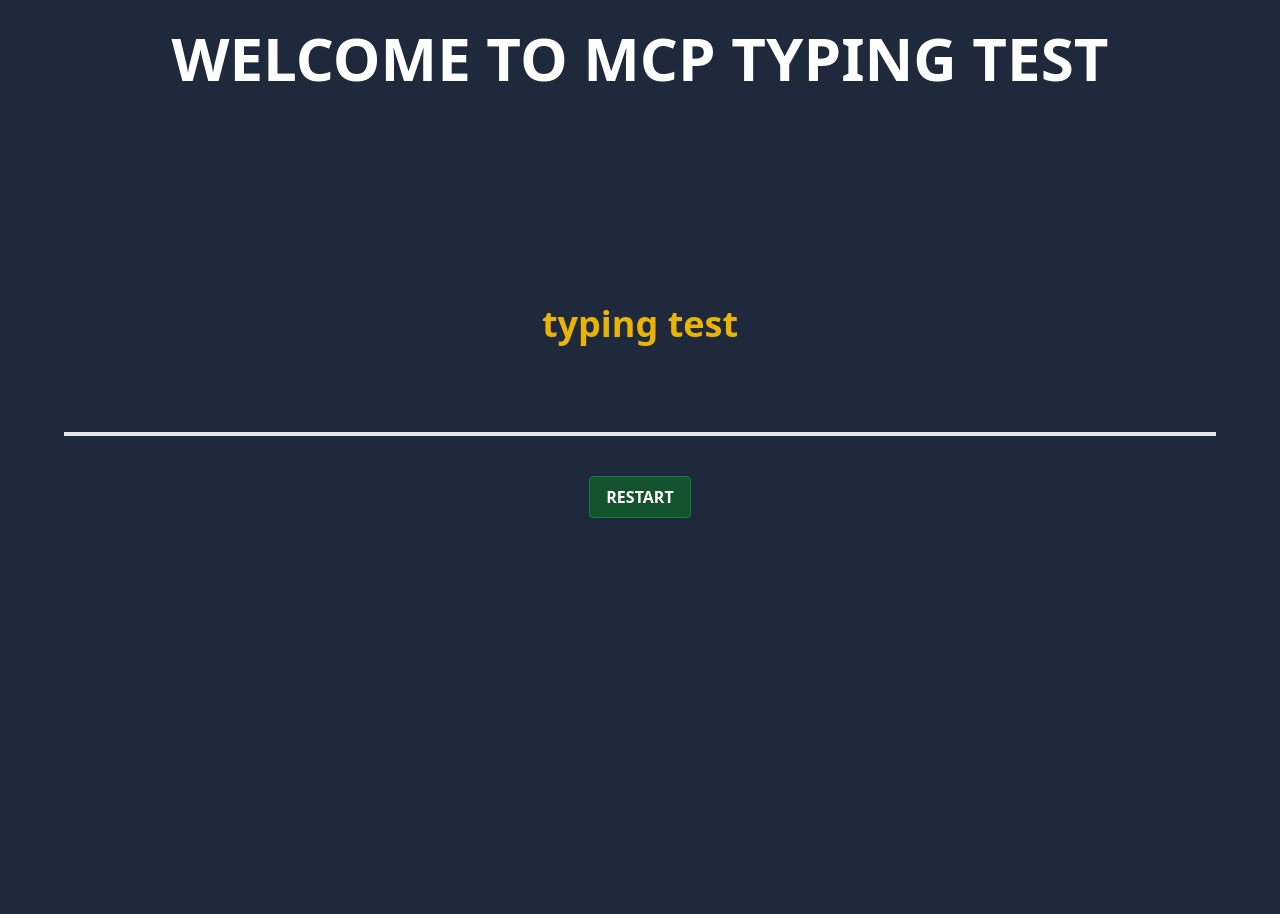
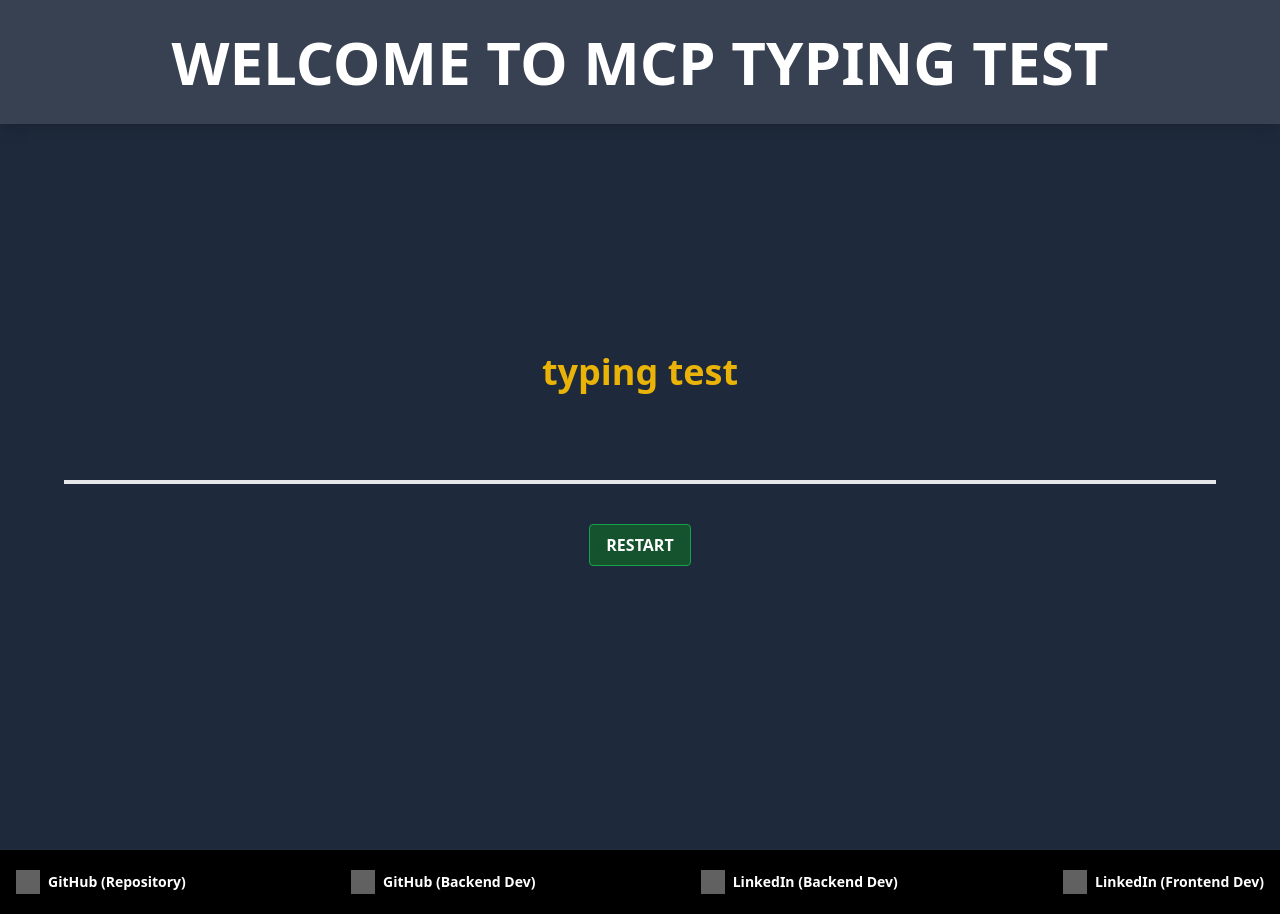
Before and after one commit to MoisesCorcho/typingTest, a PHP site: page / in a window 1280 px wide. Before the commit the page ends 518 px from the top, so only its background shows below. Run offline with PHP 8.4, Linux system fonts and the light colour scheme; grey boxes are pictures that could not be loaded.

Commit message:
Actualizacion visual
Correccion de algunos errores asi como adicion de algunos apartados visuales

```diff
--- a/package.json
+++ b/package.json
@@ -1,7 +1,6 @@
 {
   "name": "typingtest",
   "version": "1.0.0",
-  "description": "",
   "main": "index.js",
   "scripts": {
     "build": "npx tailwindcss -i src/input.css -o public/output.css --watch",
@@ -12,5 +11,6 @@
   "license": "ISC",
   "devDependencies": {
     "tailwindcss": "^3.3.3"
-  }
+  },
+  "description": ""
 }
--- a/public/index.html
+++ b/public/index.html
@@ -1,6 +1,6 @@
 
 <!DOCTYPE html>
-<html lang="en">
+<html class="min-h-screen" lang="en">
 <head>
     <meta charset="UTF-8">
     <meta name="viewport" content="width=device-width, initial-scale=1.0">
@@ -8,11 +8,20 @@
     <script src="https://cdn.jsdelivr.net/npm/axios/dist/axios.min.js"></script>
     <title>Document</title>
 </head>
-<body class="bg-slate-800 text-white">
+<body class="bg-slate-800 text-white flex flex-col min-h-screen">
 
-    <div class="flex items-center justify-center text-center uppercase font-bold text-white text-6xl p-2 mt-5 mb-52">
+    <!-- INICIO DE: NAVBAR -->
+    <nav class="bg-gray-700 px-4 py-6 shadow-lg mb-52 w-auto">
+
+        <div class="flex items-center justify-center text-center uppercase font-bold text-white text-6xl p-2 mx-auto">
             Welcome to MCP Typing test
         </div>
+
+    </nav>
+    <!-- FIN DE: NAVBAR -->
+
+    <!-- INICIO DE: MAIN -->
+    <main class="">
 
         <div id="tytest" class="flex items-center justify-center font-semibold text-4xl text-center mx-5 text-yellow-500 mt-5">
             typing test
@@ -22,14 +31,14 @@
         <div class="flex justify-center items-center mt-10 p-4">
 
             <!-- FORM CONTAINER : Esta es la estructura del formulario como tal asigamos el tamaño que tendra el fomulario dentro del contenedor asignado antes -->
-        <form class="w-full max-w-6xl mx-5" id="typingForm">
+            <form class="w-full max-w-6xl mx-5 md:mb-52" id="typingForm">
 
                 <!-- MIDDLE CONTAINER DIV : Esto permite que los objetos conenidos dentro del formulario y este div tengan la propiedad FLEX-->
                 <div class="flex">
 
                     <!-- INPUT CONTAINER DIV : Esto le da el tamaño al input asignadole un contenedor y diciendole que ocupe todo ese espacio -->
                     <div class="w-full">
-                    <input class="w-full bg-slate-800 border-b-4 text-gray-300 text-2xl" type="text" name="userInputName" id="userInputID" value="">
+                        <input class="w-full bg-slate-800 border-b-4 text-gray-300 text-2xl outline-none" type="text" name="userInputName" id="userInputID" value="">
                     </div>
 
                     <audio src="./audio/tecla.mp3" id="myAudio"></audio>
@@ -37,20 +46,83 @@
 
                 </div>
 
-            <div class="flex justify-center mt-10 " id="restart">
-                <button id="restartButton" type="submit" class="flex items-center bg-green-900 text-white border border-green-700 rounded px-4 py-2 font-semibold uppercase">
+                <!-- BUTTON CONTAINER DIV -->
+                <div class="flex justify-center mt-10 mb-5" id="restart">
+
+                    <!-- BUTTON -->
+                    <button id="restartButton" type="submit" class="flex items-center bg-green-900 text-white border border-green-600 rounded px-4 py-2 font-semibold uppercase hover:bg-green-500 hover:border-green-500 duration-300">
                         Restart
                     </button>
+
+                </div>
+
+                <!-- TEXT CONTAINER DIV -->
+                <div class="container h-10">
+
+                    <div id="resultado" class="flex items-center justify-center text-4xl text-center mx-5 font-bold italic"></div>
+
+                    <div id="insultme" class="flex items-center justify-center text-4xl text-center mx-5 font-bold italic"></div>
+
                 </div>
 
             </form>
+
         </div>
 
+    </main>
+    <!-- FINAL DE: MAIN -->
 
-    <div id="resultado" class="flex items-center justify-center font-semibold text-4xl text-center mx-5 font-bold italic"></div>
-    <div id="insultme" class="flex items-center justify-center font-semibold text-4xl text-center mx-5 my-5"></div>
+    <!-- INICIO DE: FOOTER -->
+    <footer class="bg-black px-2 py-5 text-white mt-auto h-auto">
 
+        <div class="container mx-auto">
+
+            <div class="flex flex-col md:flex-row justify-between">
+
+                <div class="flex items-center space-x-2 px-2">
+
+                    <img class="h-6 w-6 invert" src="../src/images/github.png" alt="">
+                    <a class="font-semibold text-sm text-white" href="https://github.com/MoisesCorcho/typingTest">
+                        GitHub (Repository)
+                    </a>
+
+                </div>
+
+                <div class="flex items-center space-x-2 px-2">
+
+                    <img class="h-6 w-6 invert" src="../src/images/github.png" alt="">
+                    <a class="font-semibold text-sm text-white" href="https://github.com/MoisesCorcho">
+                        GitHub (Backend Dev)
+                    </a>
+
+                </div>
+
+                <div class="flex items-center space-x-2 px-2">
+
+                    <img class="h-6 w-6 invert" src="../src/images/LinkedIn_Free_Icon.png" alt="">
+                    <a class="font-semibold text-sm text-white" href="https://www.linkedin.com/in/moises-corcho-perez-ingenierodesistemas">
+                        LinkedIn (Backend Dev)
+                    </a>
+
+                </div>
+
+                <div class="flex items-center space-x-2 px-2">
+
+                    <img class="h-6 w-6 invert" src="../src/images/LinkedIn_Free_Icon.png" alt="">
+                    <a class="font-semibold text-sm text-white" href="https://www.linkedin.com/in/jorge-david-galvis-t%C3%A1mara-3a982a289/">
+                        LinkedIn (Frontend Dev)
+                    </a>
+
+                </div>
+
+            </div>
+
+        </div>
+
+    </footer>
+    <!-- FINAL DE: FOOTER -->
 
     <script src="./js/main.js"></script>
+
 </body>
 </html>
--- a/public/js/main.js
+++ b/public/js/main.js
@@ -1,8 +1,5 @@
 // Obtenemos el ID del campo de entrada
 var userInputField = document.getElementById('userInputID');
-
-// Obtenemos el ID del formulario
-var formField = document.getElementById('typingForm');
 
 // Obtenemos el button a traves de su id
 var buttonRestart = document.getElementById('restartButton');
@@ -125,12 +122,14 @@ userInputField.addEventListener('input', function()
 
 });
 
-// Evitamos que se recargue la pagina
-formField.addEventListener('submit', function(e)
-{
-    e.preventDefault();
-});
 
 buttonRestart.addEventListener('click', function() {
     location.reload();
 });
+
+// Evitar que se recargue la página en el evento 'keydown' del campo de entrada
+userInputField.addEventListener('keydown', function(e) {
+    if (e.key === "Enter") {
+        e.preventDefault();
+    }
+});
--- a/public/output.css
+++ b/public/output.css
@@ -534,6 +534,40 @@ video {
   --tw-backdrop-sepia:  ;
 }
 
+.container {
+  width: 100%;
+}
+
+@media (min-width: 640px) {
+  .container {
+    max-width: 640px;
+  }
+}
+
+@media (min-width: 768px) {
+  .container {
+    max-width: 768px;
+  }
+}
+
+@media (min-width: 1024px) {
+  .container {
+    max-width: 1024px;
+  }
+}
+
+@media (min-width: 1280px) {
+  .container {
+    max-width: 1280px;
+  }
+}
+
+@media (min-width: 1536px) {
+  .container {
+    max-width: 1536px;
+  }
+}
+
 .mx-5 {
   margin-left: 1.25rem;
   margin-right: 1.25rem;
@@ -544,6 +578,15 @@ video {
   margin-bottom: 1.25rem;
 }
 
+.mx-auto {
+  margin-left: auto;
+  margin-right: auto;
+}
+
+.mb-52 {
+  margin-bottom: 13rem;
+}
+
 .mt-10 {
   margin-top: 2.5rem;
 }
@@ -552,36 +595,149 @@ video {
   margin-top: 1.25rem;
 }
 
-.mb-10 {
-  margin-bottom: 2.5rem;
+.mt-2 {
+  margin-top: 0.5rem;
+}
+
+.mb-20 {
+  margin-bottom: 5rem;
+}
+
+.mb-60 {
+  margin-bottom: 15rem;
+}
+
+.ml-2 {
+  margin-left: 0.5rem;
+}
+
+.mt-20 {
+  margin-top: 5rem;
+}
+
+.mt-14 {
+  margin-top: 3.5rem;
+}
+
+.mt-16 {
+  margin-top: 4rem;
+}
+
+.mb-56 {
+  margin-bottom: 14rem;
+}
+
+.mt-12 {
+  margin-top: 3rem;
+}
+
+.mt-11 {
+  margin-top: 2.75rem;
 }
 
 .mb-5 {
   margin-bottom: 1.25rem;
 }
 
-.mb-52 {
-  margin-bottom: 13rem;
+.mb-96 {
+  margin-bottom: 24rem;
 }
 
-.mt-2 {
-  margin-top: 0.5rem;
+.mt-auto {
+  margin-top: auto;
+}
+
+.ml-4 {
+  margin-left: 1rem;
 }
 
 .flex {
   display: flex;
 }
 
-.hidden {
-  display: none;
+.h-10 {
+  height: 2.5rem;
+}
+
+.h-auto {
+  height: auto;
+}
+
+.h-8 {
+  height: 2rem;
+}
+
+.h-6 {
+  height: 1.5rem;
+}
+
+.h-7 {
+  height: 1.75rem;
+}
+
+.h-screen {
+  height: 100vh;
+}
+
+.h-full {
+  height: 100%;
+}
+
+.h-fit {
+  height: -moz-fit-content;
+  height: fit-content;
+}
+
+.min-h-full {
+  min-height: 100%;
+}
+
+.min-h-screen {
+  min-height: 100vh;
 }
 
 .w-full {
   width: 100%;
 }
 
+.w-10 {
+  width: 2.5rem;
+}
+
+.w-8 {
+  width: 2rem;
+}
+
+.w-6 {
+  width: 1.5rem;
+}
+
+.w-7 {
+  width: 1.75rem;
+}
+
+.w-1\/4 {
+  width: 25%;
+}
+
+.w-screen {
+  width: 100vw;
+}
+
+.w-auto {
+  width: auto;
+}
+
 .max-w-6xl {
   max-width: 72rem;
+}
+
+.flex-col {
+  flex-direction: column;
+}
+
+.flex-nowrap {
+  flex-wrap: nowrap;
 }
 
 .items-center {
@@ -590,6 +746,34 @@ video {
 
 .justify-center {
   justify-content: center;
+}
+
+.justify-between {
+  justify-content: space-between;
+}
+
+.space-x-2 > :not([hidden]) ~ :not([hidden]) {
+  --tw-space-x-reverse: 0;
+  margin-right: calc(0.5rem * var(--tw-space-x-reverse));
+  margin-left: calc(0.5rem * calc(1 - var(--tw-space-x-reverse)));
+}
+
+.divide-x-2 > :not([hidden]) ~ :not([hidden]) {
+  --tw-divide-x-reverse: 0;
+  border-right-width: calc(2px * var(--tw-divide-x-reverse));
+  border-left-width: calc(2px * calc(1 - var(--tw-divide-x-reverse)));
+}
+
+.divide-x-0 > :not([hidden]) ~ :not([hidden]) {
+  --tw-divide-x-reverse: 0;
+  border-right-width: calc(0px * var(--tw-divide-x-reverse));
+  border-left-width: calc(0px * calc(1 - var(--tw-divide-x-reverse)));
+}
+
+.divide-x-8 > :not([hidden]) ~ :not([hidden]) {
+  --tw-divide-x-reverse: 0;
+  border-right-width: calc(8px * var(--tw-divide-x-reverse));
+  border-left-width: calc(8px * calc(1 - var(--tw-divide-x-reverse)));
 }
 
 .rounded {
@@ -604,9 +788,8 @@ video {
   border-bottom-width: 4px;
 }
 
-.border-blue-700 {
-  --tw-border-opacity: 1;
-  border-color: rgb(29 78 216 / var(--tw-border-opacity));
+.border-b-2 {
+  border-bottom-width: 2px;
 }
 
 .border-green-700 {
@@ -614,29 +797,54 @@ video {
   border-color: rgb(21 128 61 / var(--tw-border-opacity));
 }
 
+.border-green-600 {
+  --tw-border-opacity: 1;
+  border-color: rgb(22 163 74 / var(--tw-border-opacity));
+}
+
+.bg-black {
+  --tw-bg-opacity: 1;
+  background-color: rgb(0 0 0 / var(--tw-bg-opacity));
+}
+
+.bg-gray-500 {
+  --tw-bg-opacity: 1;
+  background-color: rgb(107 114 128 / var(--tw-bg-opacity));
+}
+
+.bg-green-900 {
+  --tw-bg-opacity: 1;
+  background-color: rgb(20 83 45 / var(--tw-bg-opacity));
+}
+
 .bg-slate-800 {
   --tw-bg-opacity: 1;
   background-color: rgb(30 41 59 / var(--tw-bg-opacity));
 }
 
-.bg-blue-900 {
+.bg-gray-600 {
   --tw-bg-opacity: 1;
-  background-color: rgb(30 58 138 / var(--tw-bg-opacity));
+  background-color: rgb(75 85 99 / var(--tw-bg-opacity));
 }
 
-.bg-blue-200 {
+.bg-gray-100 {
   --tw-bg-opacity: 1;
-  background-color: rgb(191 219 254 / var(--tw-bg-opacity));
+  background-color: rgb(243 244 246 / var(--tw-bg-opacity));
 }
 
-.bg-red-900 {
+.bg-gray-200 {
   --tw-bg-opacity: 1;
-  background-color: rgb(127 29 29 / var(--tw-bg-opacity));
+  background-color: rgb(229 231 235 / var(--tw-bg-opacity));
 }
 
-.bg-green-900 {
+.bg-gray-700 {
   --tw-bg-opacity: 1;
-  background-color: rgb(20 83 45 / var(--tw-bg-opacity));
+  background-color: rgb(55 65 81 / var(--tw-bg-opacity));
+}
+
+.bg-green-700 {
+  --tw-bg-opacity: 1;
+  background-color: rgb(21 128 61 / var(--tw-bg-opacity));
 }
 
 .p-2 {
@@ -655,6 +863,52 @@ video {
 .py-2 {
   padding-top: 0.5rem;
   padding-bottom: 0.5rem;
+}
+
+.py-6 {
+  padding-top: 1.5rem;
+  padding-bottom: 1.5rem;
+}
+
+.px-6 {
+  padding-left: 1.5rem;
+  padding-right: 1.5rem;
+}
+
+.px-10 {
+  padding-left: 2.5rem;
+  padding-right: 2.5rem;
+}
+
+.py-10 {
+  padding-top: 2.5rem;
+  padding-bottom: 2.5rem;
+}
+
+.px-2 {
+  padding-left: 0.5rem;
+  padding-right: 0.5rem;
+}
+
+.py-5 {
+  padding-top: 1.25rem;
+  padding-bottom: 1.25rem;
+}
+
+.pt-10 {
+  padding-top: 2.5rem;
+}
+
+.pb-16 {
+  padding-bottom: 4rem;
+}
+
+.pb-14 {
+  padding-bottom: 3.5rem;
+}
+
+.pt-20 {
+  padding-top: 5rem;
 }
 
 .text-center {
@@ -676,6 +930,11 @@ video {
   line-height: 1;
 }
 
+.text-sm {
+  font-size: 0.875rem;
+  line-height: 1.25rem;
+}
+
 .font-bold {
   font-weight: 700;
 }
@@ -692,10 +951,6 @@ video {
   font-style: italic;
 }
 
-.tracking-wide {
-  letter-spacing: 0.025em;
-}
-
 .text-gray-300 {
   --tw-text-opacity: 1;
   color: rgb(209 213 219 / var(--tw-text-opacity));
@@ -710,3 +965,80 @@ video {
   --tw-text-opacity: 1;
   color: rgb(234 179 8 / var(--tw-text-opacity));
 }
+
+.shadow-lg {
+  --tw-shadow: 0 10px 15px -3px rgb(0 0 0 / 0.1), 0 4px 6px -4px rgb(0 0 0 / 0.1);
+  --tw-shadow-colored: 0 10px 15px -3px var(--tw-shadow-color), 0 4px 6px -4px var(--tw-shadow-color);
+  box-shadow: var(--tw-ring-offset-shadow, 0 0 #0000), var(--tw-ring-shadow, 0 0 #0000), var(--tw-shadow);
+}
+
+.shadow-xl {
+  --tw-shadow: 0 20px 25px -5px rgb(0 0 0 / 0.1), 0 8px 10px -6px rgb(0 0 0 / 0.1);
+  --tw-shadow-colored: 0 20px 25px -5px var(--tw-shadow-color), 0 8px 10px -6px var(--tw-shadow-color);
+  box-shadow: var(--tw-ring-offset-shadow, 0 0 #0000), var(--tw-ring-shadow, 0 0 #0000), var(--tw-shadow);
+}
+
+.shadow-green-500 {
+  --tw-shadow-color: #22c55e;
+  --tw-shadow: var(--tw-shadow-colored);
+}
+
+.outline-none {
+  outline: 2px solid transparent;
+  outline-offset: 2px;
+}
+
+.invert {
+  --tw-invert: invert(100%);
+  filter: var(--tw-blur) var(--tw-brightness) var(--tw-contrast) var(--tw-grayscale) var(--tw-hue-rotate) var(--tw-invert) var(--tw-saturate) var(--tw-sepia) var(--tw-drop-shadow);
+}
+
+.delay-300 {
+  transition-delay: 300ms;
+}
+
+.duration-300 {
+  transition-duration: 300ms;
+}
+
+.hover\:border-green-500:hover {
+  --tw-border-opacity: 1;
+  border-color: rgb(34 197 94 / var(--tw-border-opacity));
+}
+
+.hover\:bg-green-500:hover {
+  --tw-bg-opacity: 1;
+  background-color: rgb(34 197 94 / var(--tw-bg-opacity));
+}
+
+@media (min-width: 640px) {
+  .sm\:flex-col {
+    flex-direction: column;
+  }
+}
+
+@media (min-width: 768px) {
+  .md\:mb-96 {
+    margin-bottom: 24rem;
+  }
+
+  .md\:mb-60 {
+    margin-bottom: 15rem;
+  }
+
+  .md\:mb-52 {
+    margin-bottom: 13rem;
+  }
+
+  .md\:mt-auto {
+    margin-top: auto;
+  }
+
+  .md\:flex {
+    display: flex;
+  }
+
+  .md\:flex-row {
+    flex-direction: row;
+  }
+}
```
Also changed, not shown: src/images/LinkedIn_Free_Icon.png (added), src/images/github.png (added), src/images/magnifying_glass.png (added). Lines whose indentation alone changed are shown as unchanged.
